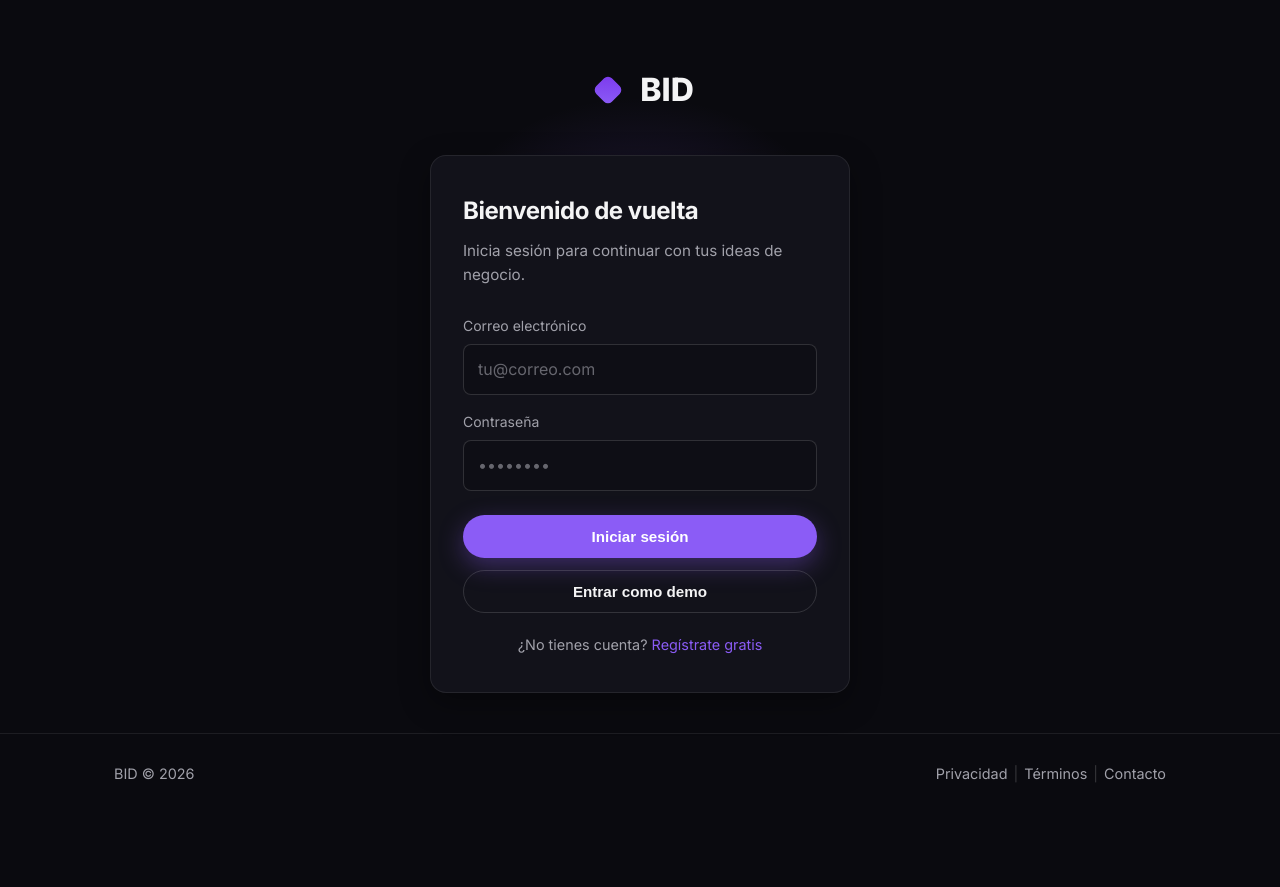
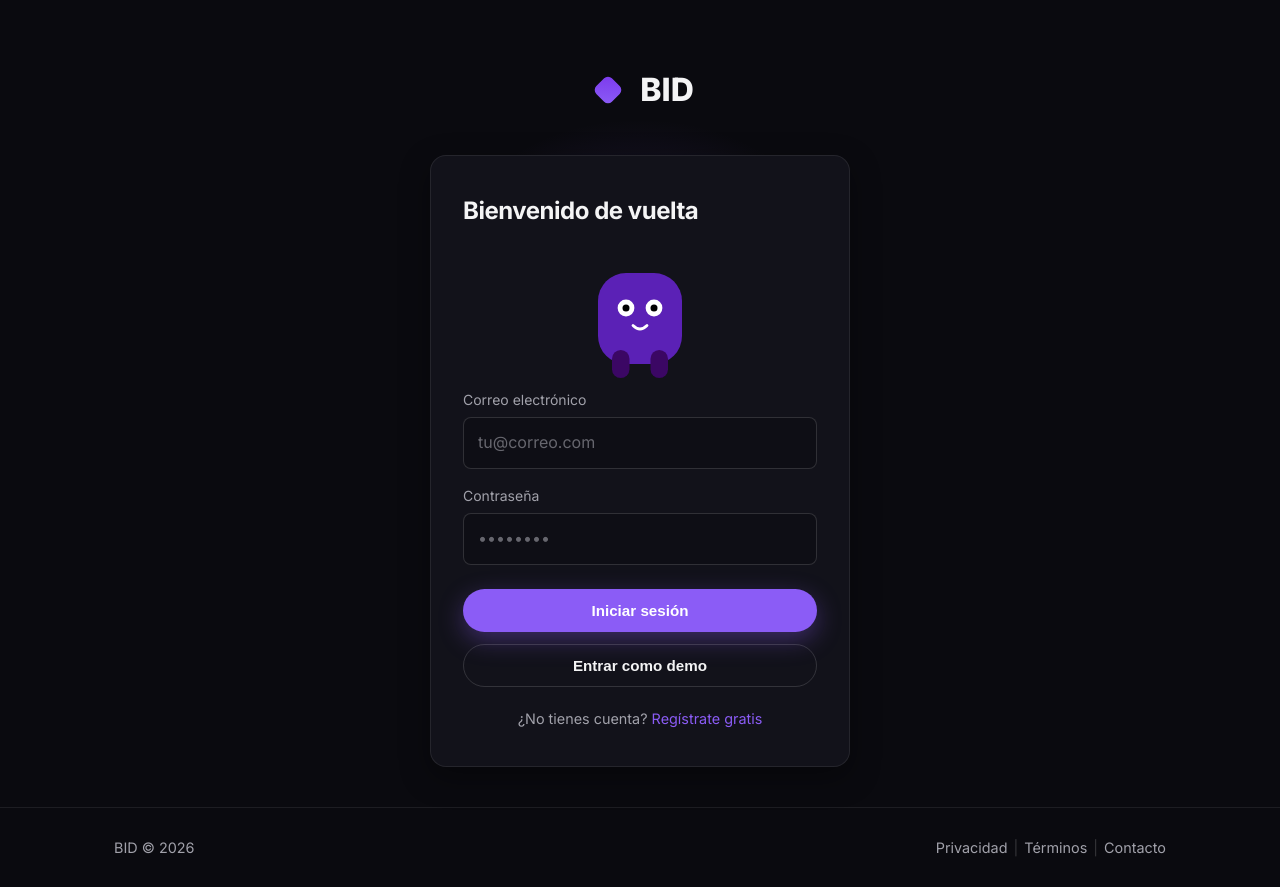
Before and after one commit to Dalan3010/ProjectW, a React (Vite) app in the folder frontend/: page /login in a window 1280 px wide. Before the commit the page ends 813 px from the top, so only its background shows below. Built offline with nearby package versions, Linux system fonts and the light colour scheme; no server answers.

Commit message:
Actualiza LoginPage

```diff
--- a/frontend/src/pages/LoginPage.tsx
+++ b/frontend/src/pages/LoginPage.tsx
@@ -1,5 +1,6 @@
-import { useState, type FormEvent } from 'react'
+import { useState, useEffect, type FormEvent } from 'react'
 import { Link } from 'react-router-dom'
+
 import { Brand } from '../components/Brand'
 import { Footer } from '../components/Footer'
 import { useAuth } from '../context/auth-context'
@@ -16,6 +17,10 @@ export function LoginPage() {
   const [error, setError] = useState('')
   const [submitting, setSubmitting] = useState(false)
 
+  // Estados para las animaciones del personaje
+  const [isPasswordFocused, setIsPasswordFocused] = useState(false)
+  const [pupilPosition, setPupilPosition] = useState({ x: 0, y: 0 })
+
   usePageMeta(
     session ? 'Sesión iniciada — BID' : 'Iniciar sesión — BID',
     'Inicia sesión en BID para continuar con tus ideas de negocio.',
@@ -26,6 +31,33 @@ export function LoginPage() {
   function switchMode() {
     setMode(isRegister ? 'login' : 'register')
     setError('')
+  }
+
+  // Efecto para que los ojos sigan el mouse
+  useEffect(() => {
+    // Si los ojos están tapados, no seguimos el mouse
+    if (isPasswordFocused) return
+
+    const handleMouseMove = (event: MouseEvent) => {
+      // Calculamos la posición del mouse relativa a la ventana para mover las pupilas (rango de -6px a 6px)
+      const x = (event.clientX / window.innerWidth) * 12 - 6
+      const y = (event.clientY / window.innerHeight) * 12 - 6
+      setPupilPosition({ x, y })
+    }
+
+    window.addEventListener('mousemove', handleMouseMove)
+    return () => window.removeEventListener('mousemove', handleMouseMove)
+  }, [isPasswordFocused])
+
+  // Funciones para tapar/destapar ojos
+  function coverEyes() {
+    setIsPasswordFocused(true)
+    // Centramos las pupilas cuando se tapan los ojos
+    setPupilPosition({ x: 0, y: 0 })
+  }
+
+  function uncoverEyes() {
+    setIsPasswordFocused(false)
   }
 
   async function handleSubmit(event: FormEvent<HTMLFormElement>) {
@@ -86,7 +118,7 @@ export function LoginPage() {
               ? 'Inicia sesión para continuar con tus ideas de negocio.'
               : isRegister
                 ? 'Regístrate gratis y empieza a trabajar en tus ideas.'
-                : 'Inicia sesión para continuar con tus ideas de negocio.'}
+                : ''}
           </p>
 
           {session ? (
@@ -125,6 +157,67 @@ export function LoginPage() {
             </div>
           ) : (
             <>
+              {/* Personaje animado con React States y CSS inline */}
+              <div style={{ display: 'flex', justifyContent: 'center', marginBottom: '25px' }}>
+                <svg viewBox="0 0 200 150" width="140" height="105" style={{ overflow: 'visible' }}>
+                  {/* Cuerpo del personaje principal */}
+                  <rect x="40" y="20" width="120" height="130" rx="40" fill="#5b21b6" />
+
+                  {/* Fondo blanco de los Ojos */}
+                  <circle cx="80" cy="70" r="12" fill="#ffffff" />
+                  <circle cx="120" cy="70" r="12" fill="#ffffff" />
+
+                  {/* Pupilas dinámicas (Siguen el mouse) */}
+                  <g style={{
+                    transform: `translate(${pupilPosition.x}px, ${pupilPosition.y}px)`,
+                    transition: 'transform 0.1s ease-out'
+                  }}>
+                    <circle cx="80" cy="70" r="5" fill="#000000" />
+                    <circle cx="120" cy="70" r="5" fill="#000000" />
+                  </g>
+
+                  {/* Boca */}
+                  <path
+                    d={isPasswordFocused ? "M 95 100 Q 100 95 105 100" : "M 90 95 Q 100 105 110 95"}
+                    fill="none"
+                    stroke="#ffffff"
+                    strokeWidth="4"
+                    strokeLinecap="round"
+                    style={{ transition: 'd 0.3s ease' }}
+                  />
+
+                  {/* Brazos dinámicos (Suben más y se expanden para cubrir mejor) */}
+                  <g>
+                    <rect
+                      x="60"
+                      y="130"
+                      width="25"
+                      height="40"
+                      rx="12.5"
+                      fill="#3b0764"
+                      style={{
+                        transformOrigin: '72px 150px',
+                        transition: 'transform 0.5s cubic-bezier(0.4, 0, 0.2, 1)',
+                        transform: isPasswordFocused ? 'translateY(-65px) rotate(35deg) scale(1.3)' : 'translateY(0) rotate(0) scale(1)'
+                      }}
+                    />
+                    <rect
+                      x="115"
+                      y="130"
+                      width="25"
+                      height="40"
+                      rx="12.5"
+                      fill="#3b0764"
+                      style={{
+                        transformOrigin: '127px 150px',
+                        transition: 'transform 0.5s cubic-bezier(0.4, 0, 0.2, 1)',
+                        transform: isPasswordFocused ? 'translateY(-65px) rotate(-35deg) scale(1.3)' : 'translateY(0) rotate(0) scale(1)'
+                      }}
+                    />
+                  </g>
+                </svg>
+              </div>
+
               <form onSubmit={handleSubmit} noValidate>
                 <div className={`auth-field${isRegister ? '' : ' hidden'}`}>
                   <label className="auth-label" htmlFor="name">
@@ -172,6 +265,8 @@ export function LoginPage() {
                     autoComplete={isRegister ? 'new-password' : 'current-password'}
                     value={password}
                     onChange={(event) => setPassword(event.target.value)}
+                    onFocus={coverEyes}
+                    onBlur={uncoverEyes}
                   />
                 </div>
                 <button
```
